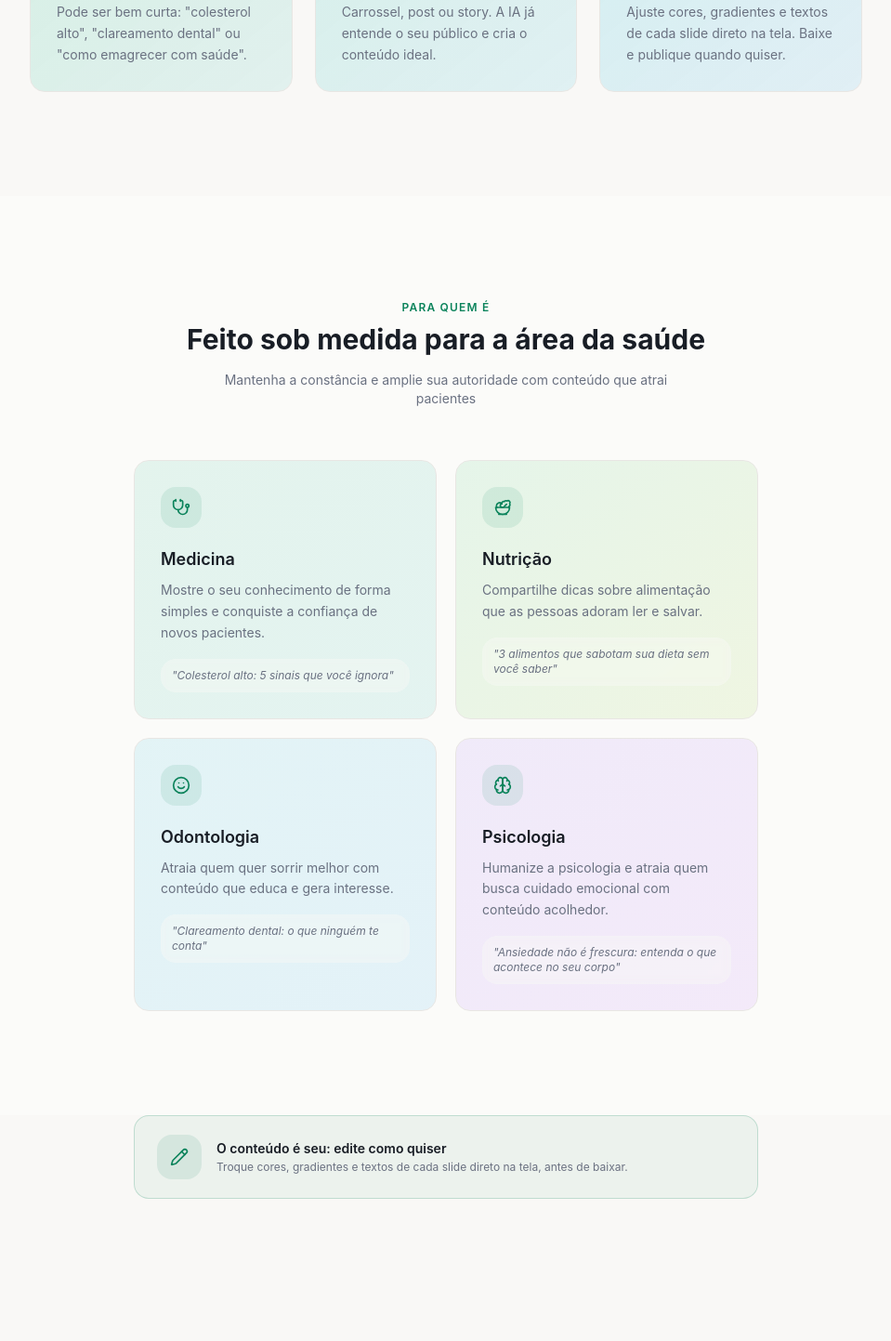
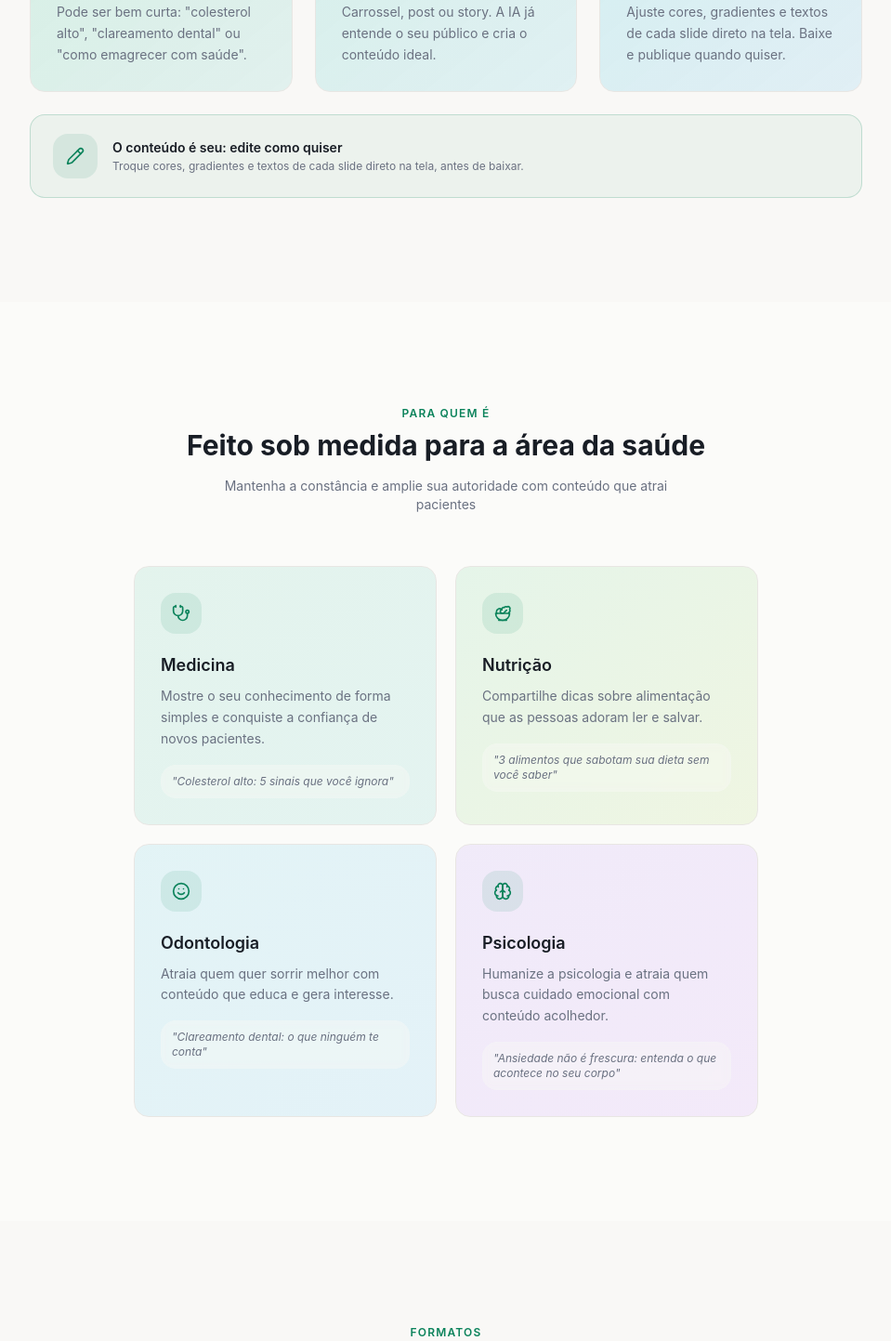
Before and after one commit to derickbezerra/contentflow-ai-studio, a React (Vite) app: page / in a window 1280 px wide. Shown: the part 1220-2663 px from the top of the page at 93% size, without its empty margins (160-1119 px from the left). Built offline with nearby package versions, Linux system fonts and the light colour scheme; no server answers.

Commit message:
fix(landing): mover card de edição para logo abaixo dos 3 passos
Co-Authored-By: Claude Sonnet 4.6 <noreply@anthropic.com>

```diff
--- a/src/pages/Landing.tsx
+++ b/src/pages/Landing.tsx
@@ -364,6 +364,17 @@ export default function Landing() {
               </div>
             ))}
           </div>
+
+          {/* Edit highlight — right below the 3 steps */}
+          <div className="mt-6 rounded-2xl border border-primary/20 bg-primary/5 px-6 py-5 flex flex-col sm:flex-row items-center gap-4 text-center sm:text-left">
+            <div className="flex h-12 w-12 shrink-0 items-center justify-center rounded-2xl bg-primary/10 text-primary">
+              <Pencil className="h-5 w-5" />
+            </div>
+            <div>
+              <p className="font-semibold text-foreground text-sm">O conteúdo é seu: edite como quiser</p>
+              <p className="text-xs text-muted-foreground mt-0.5">Troque cores, gradientes e textos de cada slide direto na tela, antes de baixar.</p>
+            </div>
+          </div>
         </div>
       </RevealSection>
 
@@ -393,19 +404,6 @@ export default function Landing() {
                 <p className="rounded-xl bg-background/60 px-3 py-2.5 text-xs italic text-muted-foreground backdrop-blur-sm">{v.example}</p>
               </Link>
             ))}
-          </div>
-        </div>
-      </RevealSection>
-
-      {/* ── EDIT HIGHLIGHT ── */}
-      <RevealSection className="px-5 pb-10">
-        <div className="mx-auto max-w-2xl rounded-2xl border border-primary/20 bg-primary/5 px-6 py-5 flex flex-col sm:flex-row items-center gap-4 text-center sm:text-left">
-          <div className="flex h-12 w-12 shrink-0 items-center justify-center rounded-2xl bg-primary/10 text-primary">
-            <Pencil className="h-5 w-5" />
-          </div>
-          <div>
-            <p className="font-semibold text-foreground text-sm">O conteúdo é seu: edite como quiser</p>
-            <p className="text-xs text-muted-foreground mt-0.5">Troque cores, gradientes e textos de cada slide direto na tela, antes de baixar.</p>
           </div>
         </div>
       </RevealSection>
```
